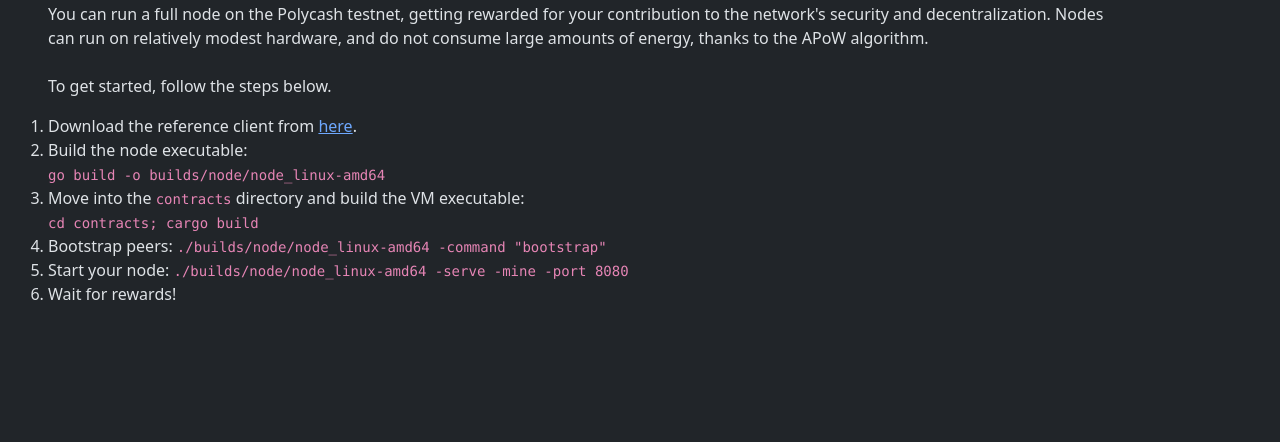
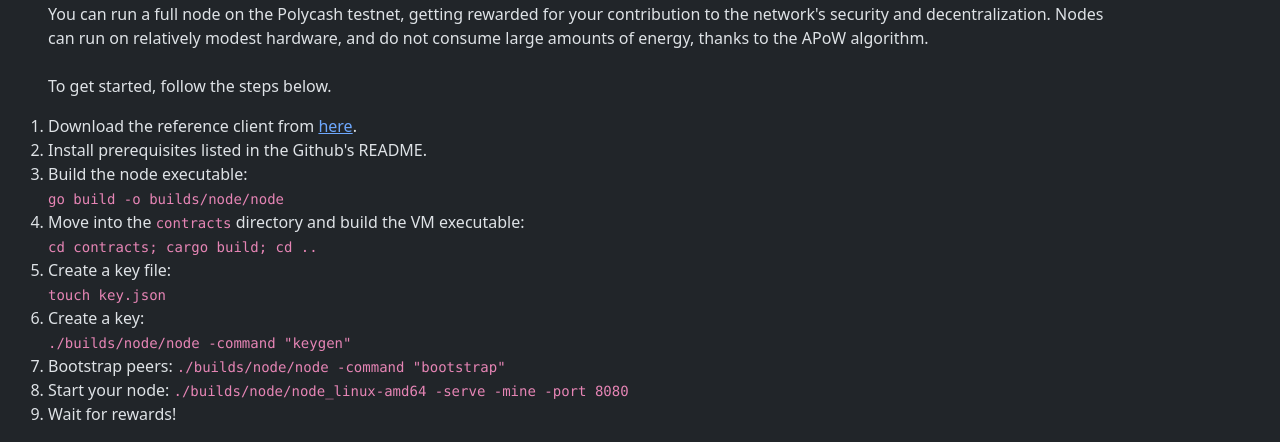
Before and after one commit to Ashy5000/polycash-website, a plain HTML site: page node.html in a window 1280 px wide. Shown: the part 498-940 px from the top of the page. Before the commit the page ends 820 px from the top, so only its background shows below. Drawn offline with nearby package versions, Linux system fonts and the light colour scheme.

Commit message:
Fixes node.html

```diff
--- a/node.html
+++ b/node.html
@@ -33,7 +33,7 @@
                 width: 100%;
             "
         >
-            <img src="assets/nodes.png" style="width: 400px; height: auto" />
+            <img src="assets/nodes.png" style="width: auto; height: auto" />
             <div
                 style="
                     position: absolute;
@@ -64,22 +64,30 @@
                     <a href="https://github.com/ashy5000/cryptocurrency">here</a
                     >.
                 </li>
+                <li>Install prerequisites listed in the Github's README.</li>
                 <li>
                     Build the node executable:<br />
-                    <code>go build -o builds/node/node_linux-amd64</code>
+                    <code>go build -o builds/node/node</code>
                 </li>
                 <li>
                     Move into the <code>contracts</code> directory and build the
                     VM executable:
                     <br />
-                    <code>cd contracts; cargo build</code>
+                    <code>cd contracts; cargo build; cd ..</code>
+                </li>
+                <li>
+                    Create a key file:
+                    <br />
+                    <code>touch key.json</code>
+                </li>
+                <li>
+                    Create a key:
+                    <br />
+                    <code>./builds/node/node -command "keygen"</code>
                 </li>
                 <li>
                     Bootstrap peers:
-                    <code
-                        >./builds/node/node_linux-amd64 -command
-                        "bootstrap"</code
-                    >
+                    <code>./builds/node/node -command "bootstrap"</code>
                 </li>
                 <li>
                     Start your node:
```
